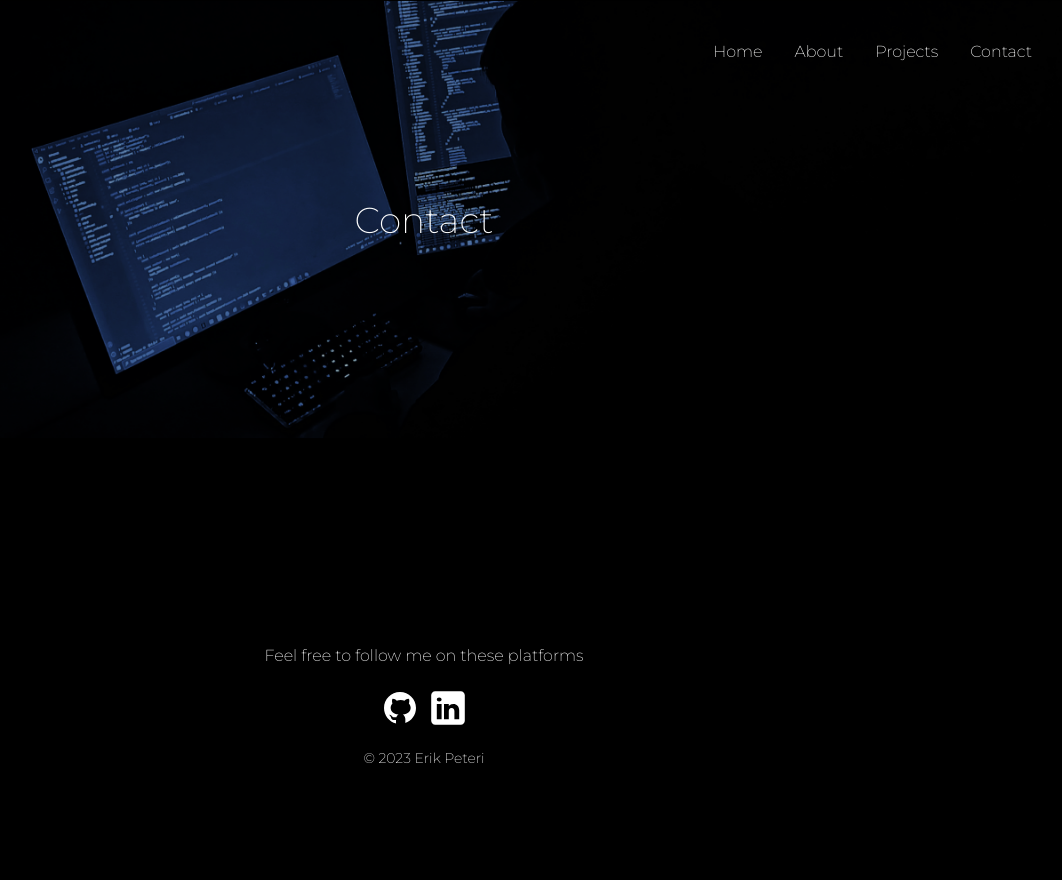
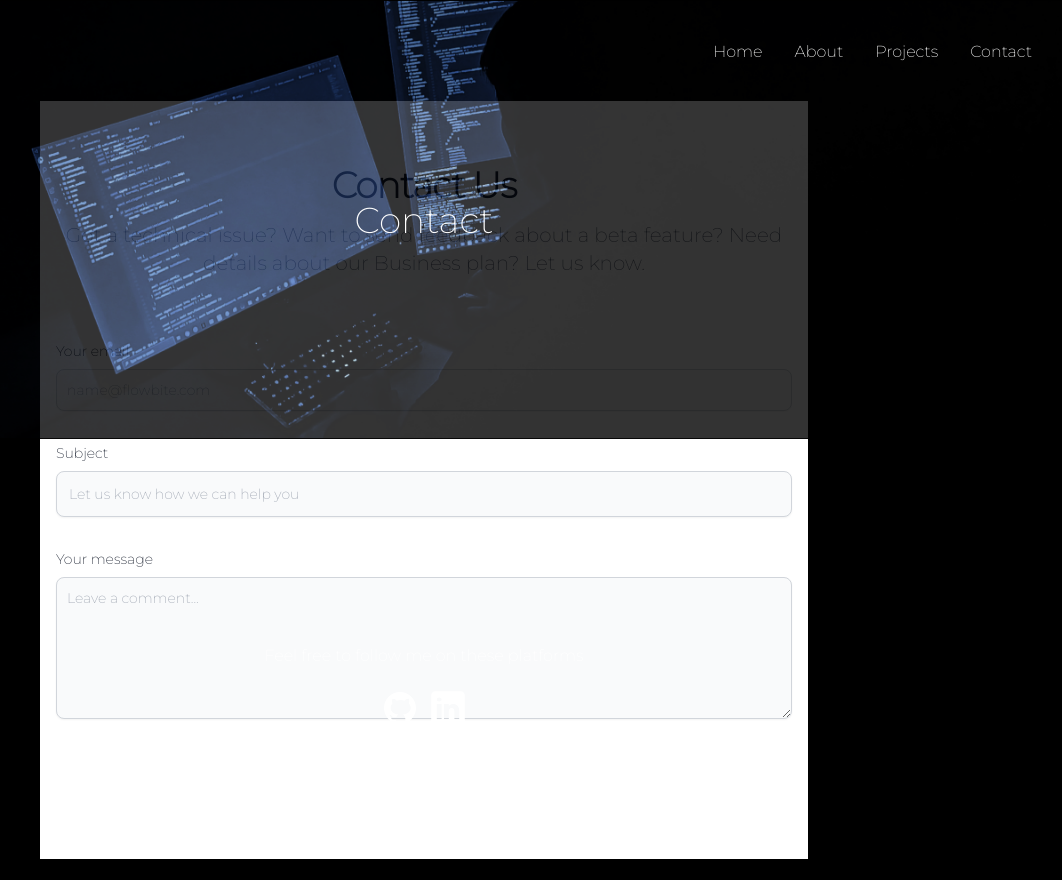
Before and after one commit to LerkkaP/Personal-portfolio, a React (Vite) app: page /contact in a window 1280 px wide. Shown: the whole page, without its empty margins (216-1278 px from the left). Built offline with nearby package versions, Linux system fonts and the light colour scheme; the HTML template or start-up script is replaced by a standard one.

Commit message:
add contact form

```diff
--- /dev/null
+++ b/src/components/ContactForm.tsx
@@ -0,0 +1,69 @@
+const ContacthtmlForm = () => {
+  return (
+    <section className="bg-white dark:bg-gray-900">
+      <div className="py-8 lg:py-16 px-4 mx-auto max-w-screen-md">
+        <h2 className="mb-4 text-4xl tracking-tight font-extrabold text-center text-gray-900 dark:text-white">
+          Contact Us
+        </h2>
+        <p className="mb-8 lg:mb-16 font-light text-center text-gray-500 dark:text-gray-400 sm:text-xl">
+          Got a technical issue? Want to send feedback about a beta feature?
+          Need details about our Business plan? Let us know.
+        </p>
+        <form action="#" className="space-y-8">
+          <div>
+            <label
+              htmlFor="email"
+              className="block mb-2 text-sm font-medium text-gray-900 dark:text-gray-300"
+            >
+              Your email
+            </label>
+            <input
+              type="email"
+              id="email"
+              className="shadow-sm bg-gray-50 border border-gray-300 text-gray-900 text-sm rounded-lg focus:ring-primary-500 focus:border-primary-500 block w-full p-2.5 dark:bg-gray-700 dark:border-gray-600 dark:placeholder-gray-400 dark:text-white dark:focus:ring-primary-500 dark:focus:border-primary-500 dark:shadow-sm-light"
+              placeholder="name@flowbite.com"
+              required
+            />
+          </div>
+          <div>
+            <label
+              htmlFor="subject"
+              className="block mb-2 text-sm font-medium text-gray-900 dark:text-gray-300"
+            >
+              Subject
+            </label>
+            <input
+              type="text"
+              id="subject"
+              className="block p-3 w-full text-sm text-gray-900 bg-gray-50 rounded-lg border border-gray-300 shadow-sm focus:ring-primary-500 focus:border-primary-500 dark:bg-gray-700 dark:border-gray-600 dark:placeholder-gray-400 dark:text-white dark:focus:ring-primary-500 dark:focus:border-primary-500 dark:shadow-sm-light"
+              placeholder="Let us know how we can help you"
+              required
+            />
+          </div>
+          <div className="sm:col-span-2">
+            <label
+              htmlFor="message"
+              className="block mb-2 text-sm font-medium text-gray-900 dark:text-gray-400"
+            >
+              Your message
+            </label>
+            <textarea
+              id="message"
+              rows={6}
+              className="block p-2.5 w-full text-sm text-gray-900 bg-gray-50 rounded-lg shadow-sm border border-gray-300 focus:ring-primary-500 focus:border-primary-500 dark:bg-gray-700 dark:border-gray-600 dark:placeholder-gray-400 dark:text-white dark:focus:ring-primary-500 dark:focus:border-primary-500"
+              placeholder="Leave a comment..."
+            ></textarea>
+          </div>
+          <button
+            type="submit"
+            className="py-3 px-5 text-sm font-medium text-center text-white rounded-lg bg-primary-700 sm:w-fit hover:bg-primary-800 focus:ring-4 focus:outline-none focus:ring-primary-300 dark:bg-primary-600 dark:hover:bg-primary-700 dark:focus:ring-primary-800"
+          >
+            Send message
+          </button>
+        </form>
+      </div>
+    </section>
+  );
+};
+
+export default ContacthtmlForm;
--- a/src/pages/Contact.tsx
+++ b/src/pages/Contact.tsx
@@ -28,10 +28,13 @@
 
 export default Contact;*/
 
+import ContactForm from "../components/ContactForm";
+
 const Contact = () => {
   return (
     <div className=" h-screen flex items-center justify-center text-white">
       <div className="absolute top-1/4 text-4xl">Contact</div>
+      <ContactForm />
     </div>
   );
 };
```
